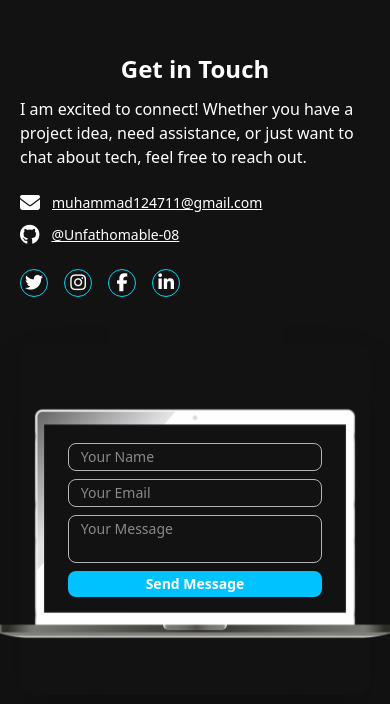
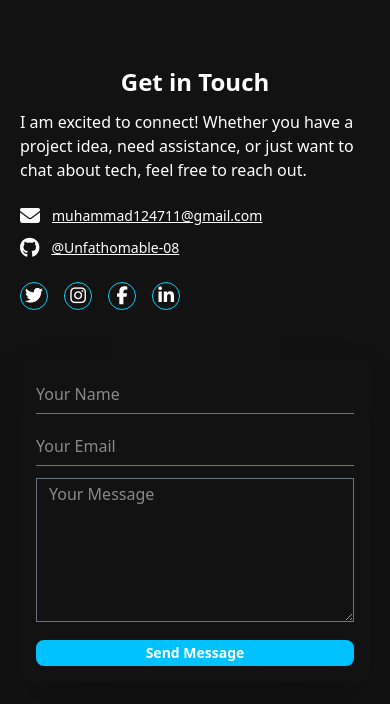
Before and after one commit to Unfathomable-08/portfolio, a Next.js app: page / in a window 390 px wide. Shown: the part 6729-7433 px from the top of the page. Built offline with nearby package versions, Linux system fonts and the light colour scheme.

Commit message:
responsive 9/10

```diff
--- a/src/app/globals.css
+++ b/src/app/globals.css
@@ -48,14 +48,6 @@ body {
 .bg-laptop::before {
   content: "";
   position: absolute;
-  inset: 0;
-  background-image: url("../../public/laptop-realistic.png");
-  background-size: cover;
-  background-position: center;
-  filter: invert(1) brightness(100%);
-  z-index: -1;
-  pointer-events: none;
-  transform: translateY(10px) scale(1.3);
 }
 
 .bg-skills {
@@ -79,19 +71,3 @@ body {
     width: 100%;
   }
 }
-@media (max-width: 768px) {
-  .bg-laptop {
-    @apply aspect-square max-h-[380px] h-[100%]
-  }
-
-  .bg-laptop::before {
-    background-size: cover;
-    background-position-y: -5px;
-    max-height: 380px;
-    height: 100%;
-    aspect-ratio: 1/1;
-    justify-self: center;
-    align-self: center;
-    display: flex;
-  }
-}
--- a/src/app/missing.css
+++ b/src/app/missing.css
@@ -31,6 +31,9 @@
 .py-15 {
     padding: 60px 0 !important;
 }
+.px-auto {
+    padding: 0 auto !important;
+}
 .text-black {
     color: black !important;
 }
--- a/src/components/Contact.js
+++ b/src/components/Contact.js
@@ -1,7 +1,8 @@
 "use client"
 
-import { useState } from 'react';
+import { useState, useEffect } from 'react';
 import { motion } from 'framer-motion';
+import emailjs from 'emailjs-com';
 
 export default function Contact() {
   const [formData, setFormData] = useState({
@@ -14,10 +15,17 @@ export default function Contact() {
     setFormData({ ...formData, [e.target.name]: e.target.value });
   };
 
+  useEffect(()=>{
+        emailjs.init('tkWMhfTljoEZw4INe');
+  },[]);
+
   const handleSubmit = (e) => {
     e.preventDefault();
-    // Add form submission logic here (e.g., API call)
-    console.log('Form submitted:', formData);
+    emailjs.send(
+            'service_124711', 'template_ekjziwa', formData
+        ).then(
+            alert('Message Sent!')
+        );
     // Reset form
     setFormData({ name: '', email: '', message: '' });
   };
@@ -76,50 +84,47 @@ export default function Contact() {
         </motion.div>
 
         {/* Contact Form Section */}
+        <div className="">
           <motion.div
             initial={{ opacity: 0, x: 50 }}
             animate={{ opacity: 1, x: 0 }}
             transition={{ duration: 0.8 }}
-          className="p-4 rounded-xl shadow-2xl bg-laptop flex flex-col justify-center items-center"
+            className="p-4 rounded-xl shadow-2xl bg-laptop  flex-col justify-center items-center"
           >
-          <div className='w-[80%]'>
-            <div className="flex flex-col gap-y-2">
+            <div className="">
+                <form>
                     <input
                       type="text"
-                name="name"
-                value={formData.name}
+                      name="user_name"
                       onChange={handleChange}
-                placeholder="Your Name"
-                className="w-full text-sm md:mb-3 p-btn text-white border border-[var(--tertiary)] rounded-lg focus:outline-none focus:ring-2 focus:ring-cyan-400 transition-all"
+                      className="bg-primary border-b border-gray-500 w-full h-10 mb-3 focus:outline-none  focus:border-gray-300"
                       required
-              />
+                      placeholder="Your Name"/><br/>
                     <input
-                type="email"
-                name="email"
-                value={formData.email}
+                      type="text"
                       onChange={handleChange}
-                placeholder="Your Email"
-                className="w-full text-sm md:mb-3 p-btn text-white border border-[var(--tertiary)] rounded-lg focus:outline-none focus:ring-2 focus:ring-cyan-400 transition-all"
+                      name="user_email"
+                      className="bg-primary border-b border-gray-500 w-full h-10 mb-3 focus:outline-none focus:border-gray-300"
                       required
-              />
+                      placeholder="Your Email"/><br/>
                     <textarea
+                      type="text"
+                      onChange={handleChange}
                       name="message"
-                value={formData.message}
-                onChange={handleChange}
-                placeholder="Your Message"
-                className="w-full text-sm md:mb-3 p-btn text-white border border-[var(--tertiary)] rounded-lg focus:outline-none focus:ring-2 focus:ring-cyan-400 transition-all h-12 md:h-20 resize-none"
+                      className="bg-primary border border-gray-500 w-full h-36 p-btn px-4 mb-3 focus:outline-none focus:border-gray-300 focus:rounded-xl transition ease-in-out"
                       required
-              />
+                      placeholder="Your Message"/><br/>
                   <button
                     onClick={handleSubmit}
                     className="w-full text-sm p-btn bg-[var(--secondary)] text-gray-900 font-semibold rounded-lg hover:bg-[var(--hover)] transition-all duration-300 transform hover:scale-105"
                   >
                     Send Message
                   </button>
-            </div>
+                </form>
             </div>
           </motion.div>
         </div>
       </div>
+    </div>
   );
 }
```
Lines whose indentation alone changed are shown as unchanged.
